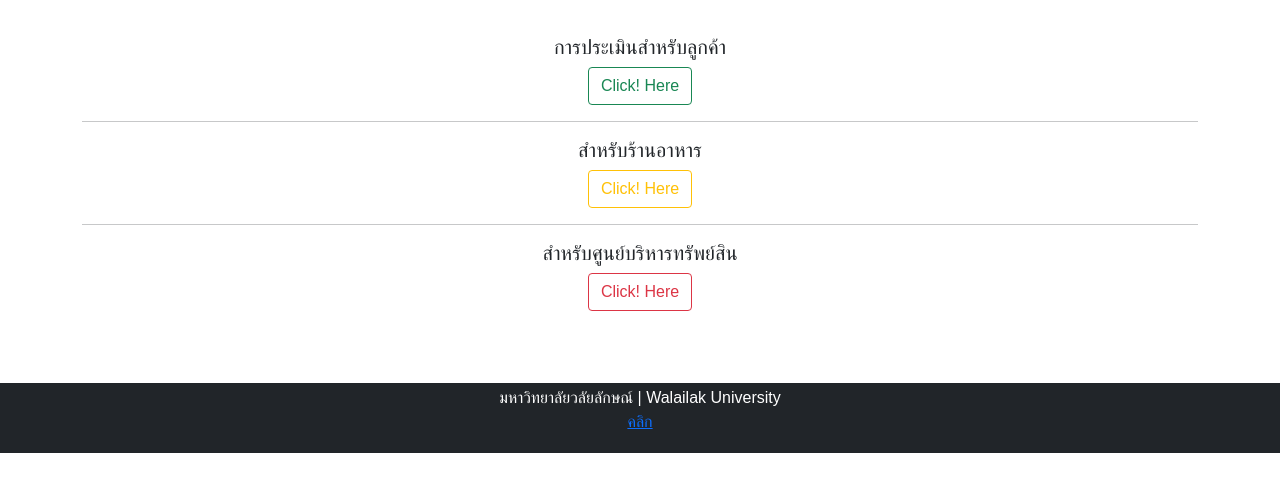
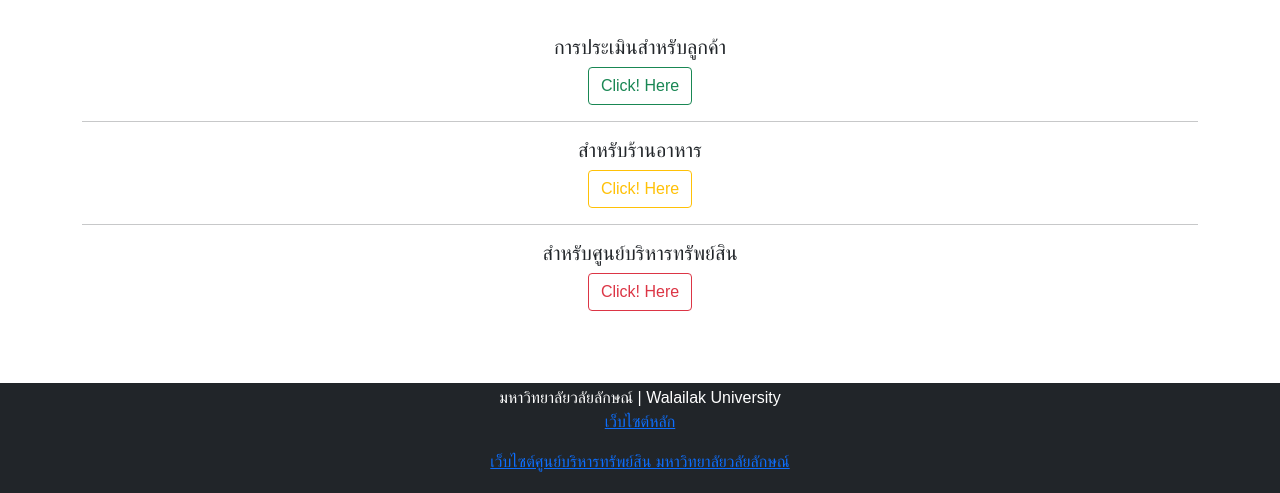
Before and after one commit to Sarus1997/Last_Projact---Copy, a website: page index.html in a window 1280 px wide. Shown: the part 587-1080 px from the top of the page. Before the commit the page ends 1040 px from the top, so only its background shows below. Drawn offline with nearby package versions, Linux system fonts and the light colour scheme.

Commit message:
non_footer

```diff
--- a/index.html
+++ b/index.html
@@ -132,9 +132,13 @@
 <br>
 <br>
 
+    <!-- Footer -->
     <footer>
         <p>มหาวิทยาลัยวลัยลักษณ์ | Walailak University<br>
-            <a href="https://www.wu.ac.th/th"> คลิก</a>
+            <a href="https://www.wu.ac.th/th"> เว็บไซต์หลัก</a>
+        </p>
+        <p>
+            <a href="https://am.wu.ac.th/"> เว็บไซต์ศูนย์บริหารทรัพย์สิน มหาวิทยาลัยวลัยลักษณ์ </a>
         </p>
     </footer>
 
```
